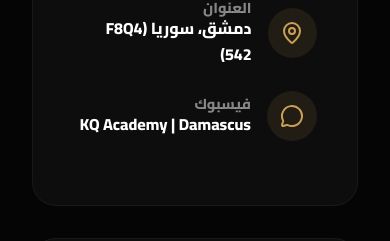
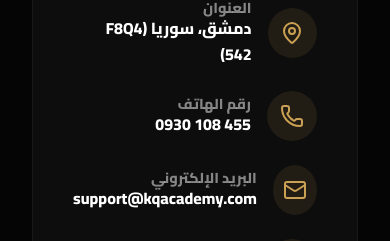
Before and after one commit to Qasemsyr707/KQ-Academy, a Next.js app: page /contact in a window 390 px wide. Shown: the part 390-631 px from the top of the page. Built offline with nearby package versions, Linux system fonts and the light colour scheme; no server answers.

Commit message:
feat: add email and phone to contact page

```diff
--- a/src/app/contact/page.tsx
+++ b/src/app/contact/page.tsx
@@ -1,4 +1,4 @@
-import { MapPin, MessageCircle } from 'lucide-react';
+import { MapPin, MessageCircle, Mail, Phone } from 'lucide-react';
 
 export default function ContactPage() {
   return (
@@ -20,6 +20,26 @@
               <div>
                 <h4 style={{ margin: 0, color: 'rgba(255,255,255,0.5)', fontSize: '0.9rem' }}>العنوان</h4>
                 <p style={{ margin: 0, fontWeight: 'bold' }}>دمشق، سوريا (F8Q4 542)</p>
+              </div>
+            </div>
+
+            <div style={{ display: 'flex', gap: '1rem', alignItems: 'center', marginBottom: '1.5rem' }}>
+              <div style={{ width: '50px', height: '50px', borderRadius: '50%', background: 'rgba(203,161,83,0.1)', display: 'flex', alignItems: 'center', justifyContent: 'center', color: 'var(--primary)' }}>
+                <Phone size={24} />
+              </div>
+              <div>
+                <h4 style={{ margin: 0, color: 'rgba(255,255,255,0.5)', fontSize: '0.9rem' }}>رقم الهاتف</h4>
+                <a href="tel:0930108455" dir="ltr" style={{ margin: 0, fontWeight: 'bold', color: '#fff', textDecoration: 'none', display: 'inline-block' }}>0930 108 455</a>
+              </div>
+            </div>
+
+            <div style={{ display: 'flex', gap: '1rem', alignItems: 'center', marginBottom: '1.5rem' }}>
+              <div style={{ width: '50px', height: '50px', borderRadius: '50%', background: 'rgba(203,161,83,0.1)', display: 'flex', alignItems: 'center', justifyContent: 'center', color: 'var(--primary)' }}>
+                <Mail size={24} />
+              </div>
+              <div>
+                <h4 style={{ margin: 0, color: 'rgba(255,255,255,0.5)', fontSize: '0.9rem' }}>البريد الإلكتروني</h4>
+                <a href="mailto:support@kqacademy.com" style={{ margin: 0, fontWeight: 'bold', color: '#fff', textDecoration: 'none' }}>support@kqacademy.com</a>
               </div>
             </div>
 
```
